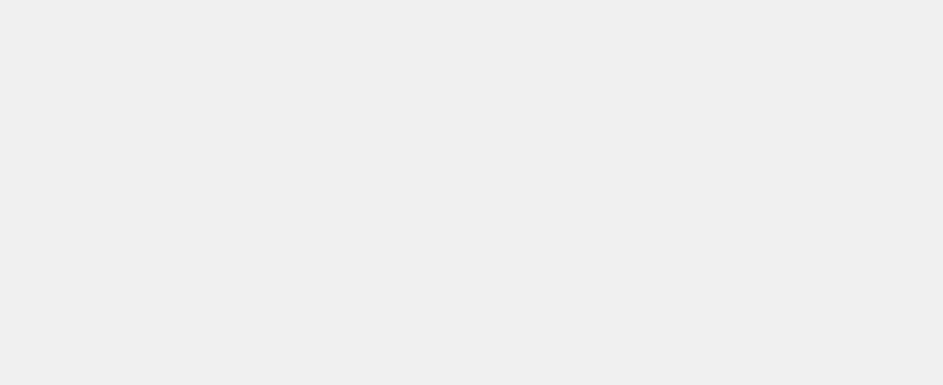
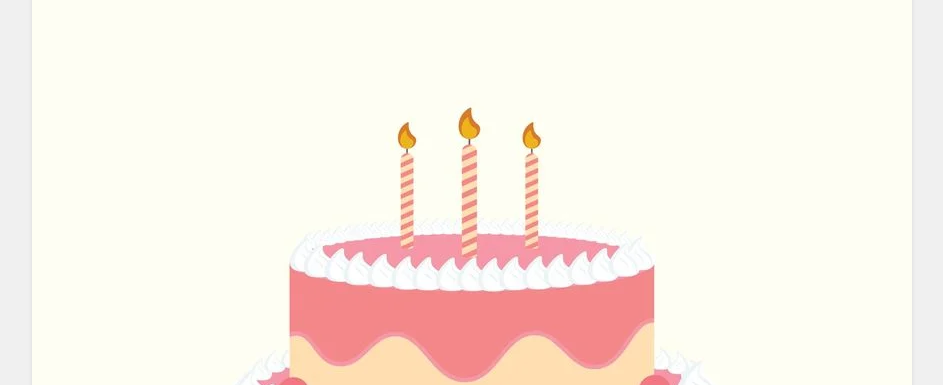
Before and after one commit to TheGodisHere/Flirting_heart, a plain HTML site: page index.html in a window 1280 px wide. Shown: the top 385 px of the page, without its empty margins (168-1111 px from the left). Drawn offline with Linux system fonts and the light colour scheme.

Commit message:
Update index.html

```diff
--- a/index.html
+++ b/index.html
@@ -28,7 +28,7 @@
 <body>
     <div class="image-container">
         <a href="https://github.com/TheGodisHere/Flirting_heart/blob/main/Free-Birthday-Cake-Vector-3.jpg" target="_blank" rel="noopener noreferrer">
-            <img src="Free-Birthday-Cake-Vector-3.jpg" alt="Clickable Image">
+            <img src="Free-Birthday-Cake-Vector-3.png" alt="Clickable Image">
         </a>
     </div>
 </body>
```
